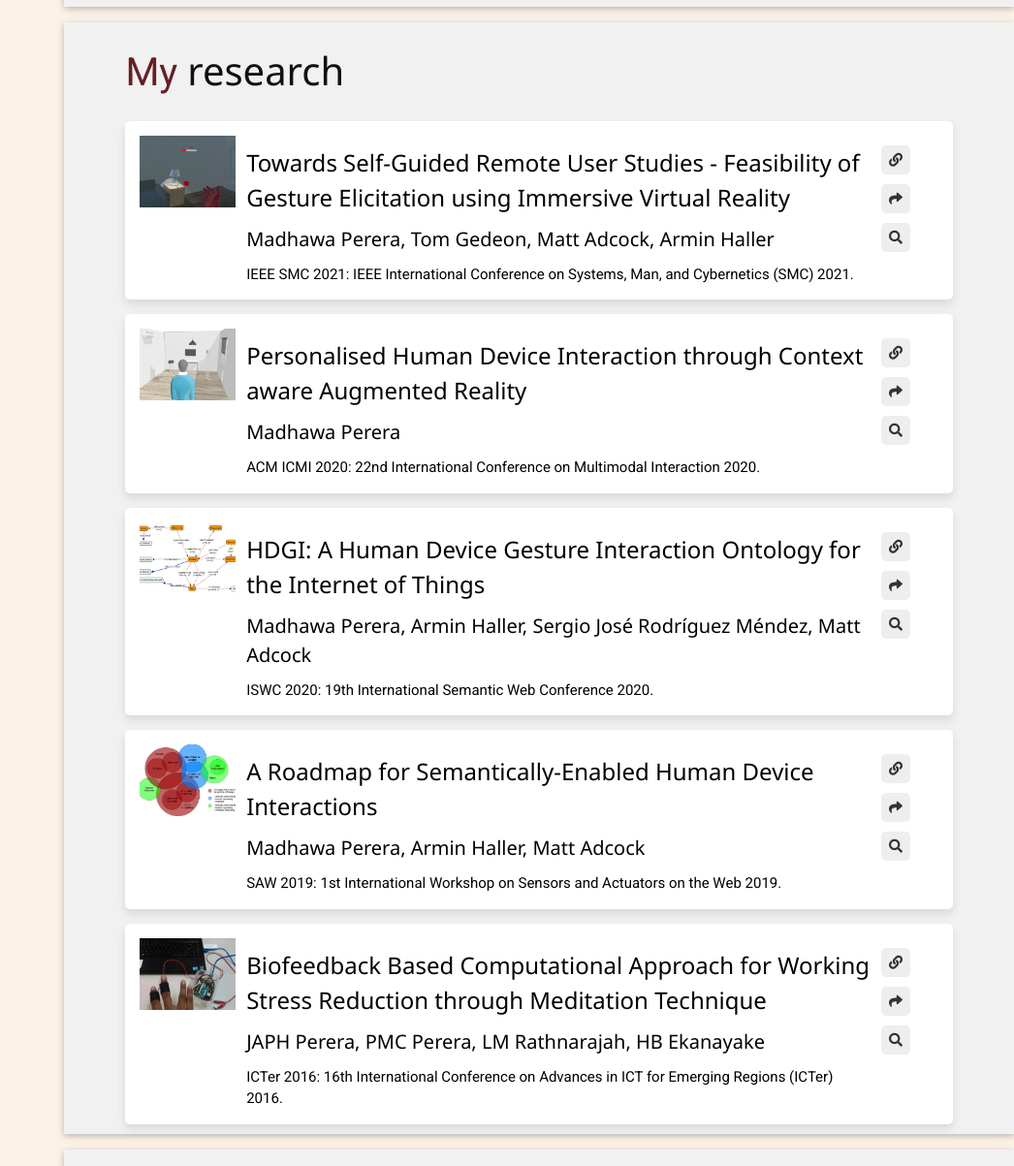
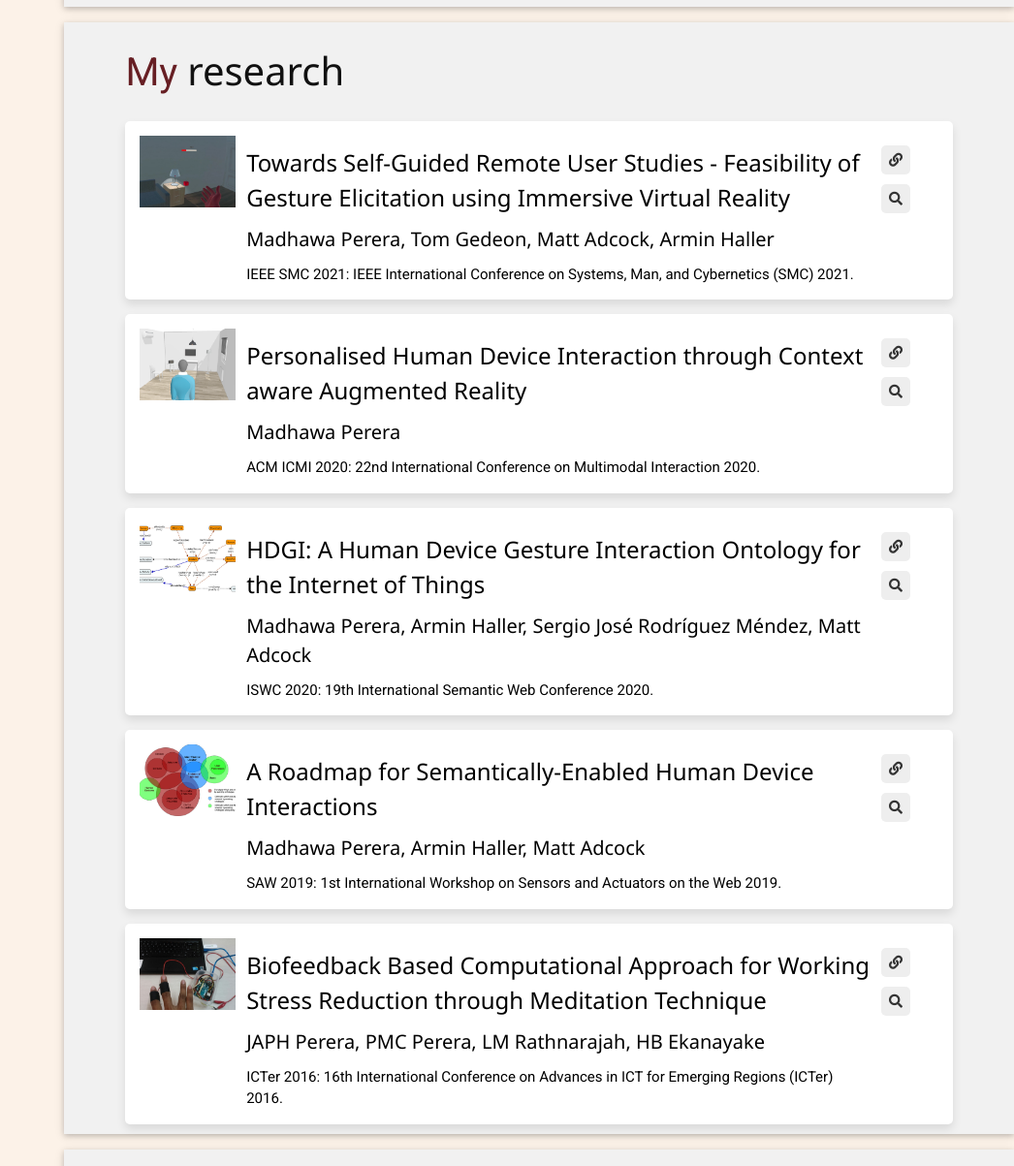
Before and after one commit to madhawap/madhawap.github.io, a plain HTML site: page index.html in a window 1280 px wide. Shown: the part 3936-5139 px from the top of the page at 97% size, without its empty margins (234-1280 px from the left). Drawn offline with nearby package versions, Linux system fonts and the light colour scheme.

Commit message:
Remove share project button temporarily

```diff
--- a/index.html
+++ b/index.html
@@ -363,7 +363,7 @@
                                         <span class="my-tool-tip-text" id="0p0r0j5-span">Copy the link</span>
                                     </a>
                                 </div>
-                                <a class="fas fa-share"></a>
+<!--                                <a class="fas fa-share"></a>-->
                                 <a href="https://ieeexplore.ieee.org/abstract/document/9658673" target="_blank"
                                    class="fas fa-search"></a>
                             </div>
@@ -394,7 +394,7 @@
                                         <span class="my-tool-tip-text" id="0p0r0j4-span">Copy the link</span>
                                     </a>
                                 </div>
-                                <a class="fas fa-share"></a>
+<!--                                <a class="fas fa-share"></a>-->
                                 <a href="https://dl.acm.org/doi/abs/10.1145/3382507.3421157" target="_blank"
                                    class="fas fa-search"></a>
                             </div>
@@ -424,7 +424,7 @@
                                         <span class="my-tool-tip-text" id="0p0r0j3-span">Copy the link</span>
                                     </a>
                                 </div>
-                                <a class="fas fa-share"></a>
+<!--                                <a class="fas fa-share"></a>-->
                                 <a href="https://link.springer.com/chapter/10.1007/978-3-030-62466-8_8" target="_blank"
                                    class="fas fa-search"></a>
                             </div>
@@ -454,7 +454,7 @@
                                         <span class="my-tool-tip-text" id="0p0r0j2-span">Copy the link</span>
                                     </a>
                                 </div>
-                                <a class="fas fa-share"></a>
+<!--                                <a class="fas fa-share"></a>-->
                                 <a href="http://ceur-ws.org/Vol-2549/article-03.pdf" target="_blank"
                                    class="fas fa-search"></a>
                             </div>
@@ -486,7 +486,7 @@
                                         <span class="my-tool-tip-text" id="0p0r0j1-span">Copy the link</span>
                                     </a>
                                 </div>
-                                <a class="fas fa-share"></a>
+<!--                                <a class="fas fa-share"></a>-->
                                 <a href="https://ieeexplore.ieee.org/abstract/document/7829910" target="_blank"
                                    class="fas fa-search"></a>
                             </div>
```
